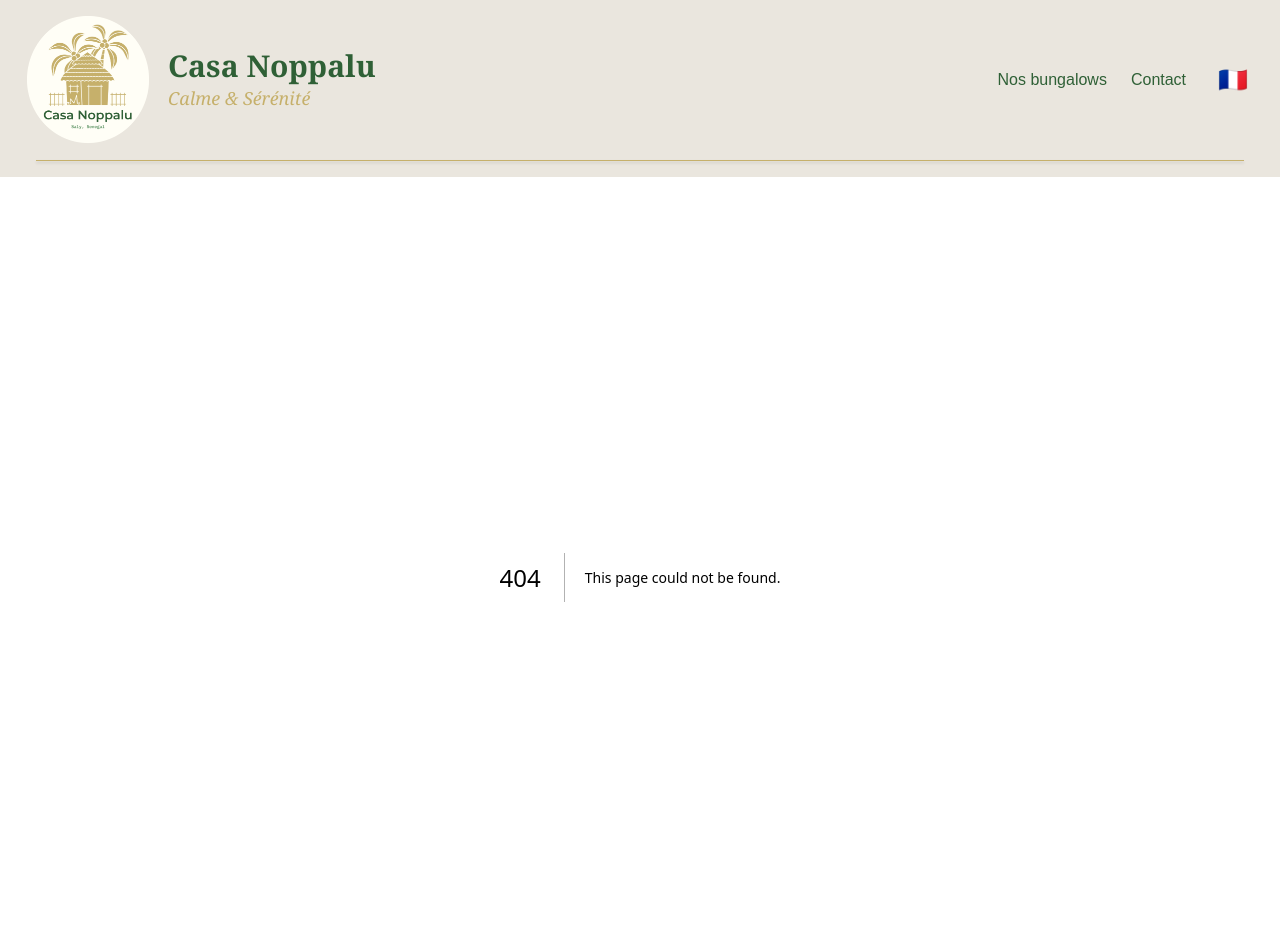
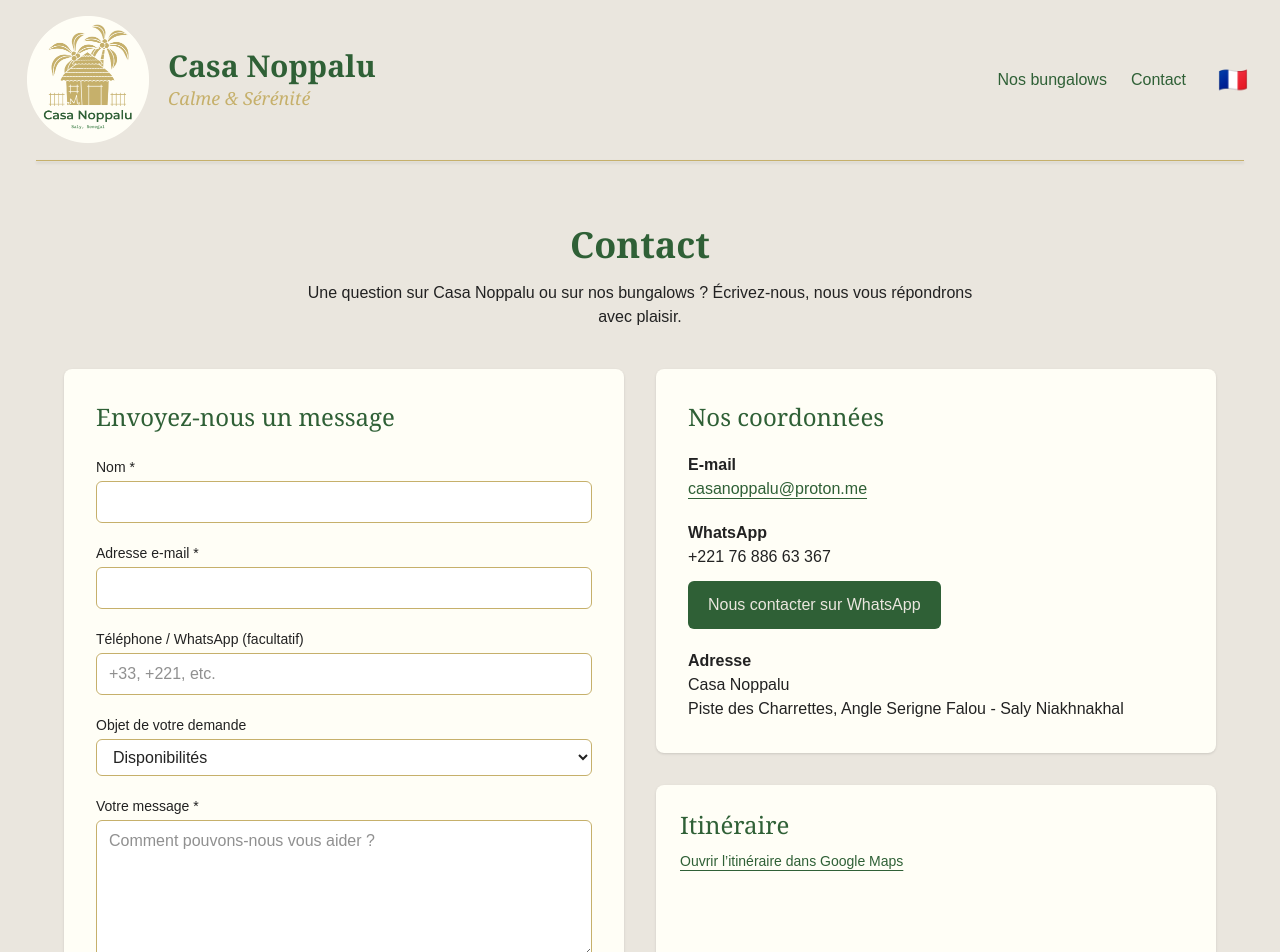
Before and after one commit to zohra-b/noppalu, a Next.js app: page /contact in a window 1280 px wide. Before the commit this address had no page. Shown: the top 952 px of the page. Built offline with nearby package versions, Linux system fonts and the light colour scheme; grey boxes are pictures that could not be loaded.

Commit message:
page contact

```diff
--- /dev/null
+++ b/src/app/contact/page.tsx
@@ -0,0 +1,226 @@
+
+"use client";
+
+import { useState, type FormEvent } from "react";
+
+export default function ContactPage() {
+  const [envoi, setEnvoi] = useState(false);
+
+  function envoyerMessage(event: FormEvent<HTMLFormElement>) {
+    event.preventDefault();
+
+    const formulaire = event.currentTarget;
+    const donnees = new FormData(formulaire);
+
+    const nom = donnees.get("nom");
+    const email = donnees.get("email");
+    const telephone = donnees.get("telephone");
+    const objet = donnees.get("objet");
+    const message = donnees.get("message");
+
+    const sujet = encodeURIComponent(
+      `Casa Noppalu - ${objet || "Demande de contact"}`
+    );
+
+    const corps = encodeURIComponent(
+      `Nom : ${nom}\nEmail : ${email}\nTéléphone / WhatsApp : ${telephone || "Non renseigné"}\nObjet : ${objet || "Non précisé"}\n\nMessage :\n${message}`
+    );
+
+    window.location.href =
+      `mailto:casanoppalu@proton.me?subject=${sujet}&body=${corps}`;
+
+    setEnvoi(true);
+  }
+
+  return (
+    <main className="flex-1 bg-linen px-6 py-12 text-[#222222]">
+      <div className="mx-auto max-w-6xl">
+        <header className="mb-10 text-center">
+          <h1 className="mb-4 font-serif text-3xl font-semibold text-green md:text-4xl">
+            Contact
+          </h1>
+          <p className="mx-auto max-w-2xl">
+            Une question sur Casa Noppalu ou sur nos bungalows ?
+            Écrivez-nous, nous vous répondrons avec plaisir.
+          </p>
+        </header>
+
+        <div className="grid gap-8 md:grid-cols-2">
+          {/* Formulaire */}
+          <section className="rounded-lg bg-[#FFFEF6] p-6 shadow-sm md:p-8">
+            <h2 className="mb-6 font-serif text-2xl text-green">
+              Envoyez-nous un message
+            </h2>
+
+            <form onSubmit={envoyerMessage} className="space-y-5">
+              <div>
+                <label htmlFor="nom" className="mb-1 block text-sm font-medium">
+                  Nom *
+                </label>
+                <input
+                  id="nom"
+                  name="nom"
+                  type="text"
+                  autoComplete="name"
+                  required
+                  className="w-full rounded-md border border-[#C6B06B] bg-white px-3 py-2 outline-none focus:ring-2 focus:ring-green"
+                />
+              </div>
+
+              <div>
+                <label htmlFor="email" className="mb-1 block text-sm font-medium">
+                  Adresse e-mail *
+                </label>
+                <input
+                  id="email"
+                  name="email"
+                  type="email"
+                  autoComplete="email"
+                  required
+                  className="w-full rounded-md border border-[#C6B06B] bg-white px-3 py-2 outline-none focus:ring-2 focus:ring-green"
+                />
+              </div>
+
+              <div>
+                <label
+                  htmlFor="telephone"
+                  className="mb-1 block text-sm font-medium"
+                >
+                  Téléphone / WhatsApp (facultatif)
+                </label>
+                <input
+                  id="telephone"
+                  name="telephone"
+                  type="tel"
+                  autoComplete="tel"
+                  placeholder="+33, +221, etc."
+                  className="w-full rounded-md border border-[#C6B06B] bg-white px-3 py-2 outline-none focus:ring-2 focus:ring-green"
+                />
+              </div>
+
+              <div>
+                <label htmlFor="objet" className="mb-1 block text-sm font-medium">
+                  Objet de votre demande
+                </label>
+                <select
+                  id="objet"
+                  name="objet"
+                  defaultValue="Disponibilités"
+                  className="w-full rounded-md border border-[#C6B06B] bg-white px-3 py-2 outline-none focus:ring-2 focus:ring-green"
+                >
+                  <option>Disponibilités</option>
+                  <option>Question sur un bungalow</option>
+                  <option>Informations pratiques</option>
+                  <option>Autre demande</option>
+                </select>
+              </div>
+
+              <div>
+                <label
+                  htmlFor="message"
+                  className="mb-1 block text-sm font-medium"
+                >
+                  Votre message *
+                </label>
+                <textarea
+                  id="message"
+                  name="message"
+                  required
+                  rows={5}
+                  placeholder="Comment pouvons-nous vous aider ?"
+                  className="w-full resize-y rounded-md border border-[#C6B06B] bg-white px-3 py-2 outline-none focus:ring-2 focus:ring-green"
+                />
+              </div>
+
+              <p className="text-xs text-gray-600">
+                Les informations saisies servent à répondre à votre demande.
+              </p>
+
+              <button
+                type="submit"
+                className="w-full rounded-md bg-green px-5 py-3 font-medium text-linen transition-colors hover:bg-[#244D2B]"
+              >
+                Préparer mon e-mail
+              </button>
+
+              {envoi && (
+                <p role="status" className="text-sm text-green">
+                  Si votre logiciel de messagerie ne s'est pas ouvert,
+                  contactez-nous directement par e-mail ou WhatsApp.
+                </p>
+              )}
+            </form>
+          </section>
+
+          {/* Coordonnées */}
+          <div className="space-y-8">
+            <section className="rounded-lg bg-[#FFFEF6] p-6 shadow-sm md:p-8">
+              <h2 className="mb-5 font-serif text-2xl text-green">
+                Nos coordonnées
+              </h2>
+
+              <div className="space-y-5">
+                <div>
+                  <h3 className="font-semibold">E-mail</h3>
+                  <a
+                    href="mailto:casanoppalu@proton.me"
+                    className="break-all text-green underline underline-offset-4"
+                  >
+                    casanoppalu@proton.me
+                  </a>
+                </div>
+
+                <div>
+                  <h3 className="font-semibold">WhatsApp</h3>
+                  <p className="mb-3">+221 76 886 63 367</p>
+                  <a
+                    href="https://wa.me/2217688663367"
+                    target="_blank"
+                    rel="noopener noreferrer"
+                    className="inline-block rounded-md bg-green px-5 py-3 font-medium text-linen transition-colors hover:bg-[#244D2B]"
+                  >
+                    Nous contacter sur WhatsApp
+                  </a>
+                </div>
+
+                <div>
+                  <h3 className="font-semibold">Adresse</h3>
+                  <p>Casa Noppalu</p>
+                  <p>Piste des Charrettes, Angle Serigne Falou - Saly Niakhnakhal</p>
+                </div>
+              </div>
+            </section>
+
+            {/* Carte Google Maps */}
+            <section className="overflow-hidden rounded-lg bg-[#FFFEF6] shadow-sm">
+              <div className="p-6">
+                <h2 className="mb-2 font-serif text-2xl text-green">
+                  Itinéraire
+                </h2>
+                {/* <p className="mb-4 text-sm">
+                  Retrouvez Casa Noppalu à Saly, au Sénégal.
+                </p> */}
+                <a
+                  href="https://www.google.com/maps/search/?api=1&query=C2J3%2BF9W%20Mbour%20Senegal"
+                  target="_blank"
+                  rel="noopener noreferrer"
+                  className="text-sm font-medium text-green underline underline-offset-4"
+                >
+                  Ouvrir l’itinéraire dans Google Maps
+                </a>
+              </div>
+
+              <iframe
+                title="Localisation de Casa Noppalu à Saly, Sénégal"
+                src="https://maps.google.com/maps?q=C2J3%2BF9W%20Mbour%20Senegal&t=&z=15&ie=UTF8&iwloc=&output=embed"
+                className="h-72 w-full border-0"
+                loading="lazy"
+                referrerPolicy="no-referrer-when-downgrade"
+              />
+            </section>
+          </div>
+        </div>
+      </div>
+    </main>
+  );
+}
```
